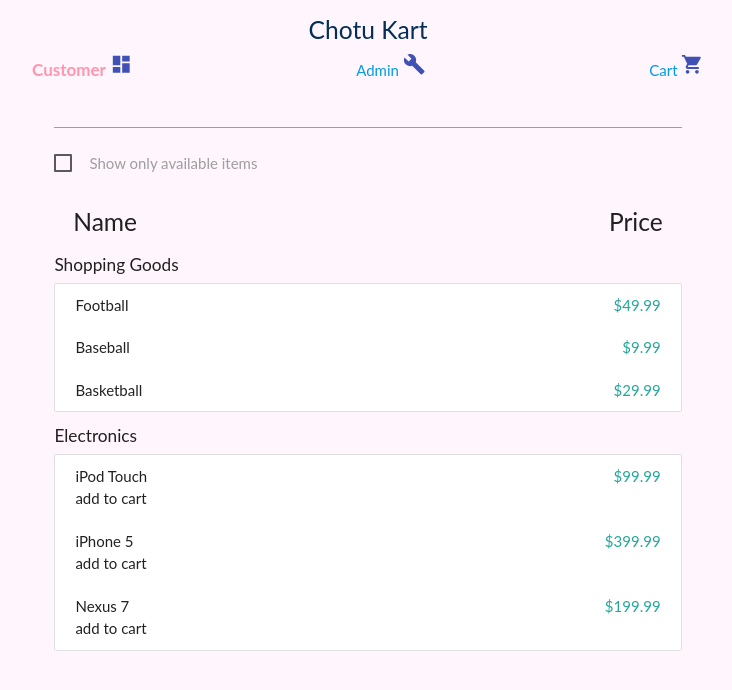
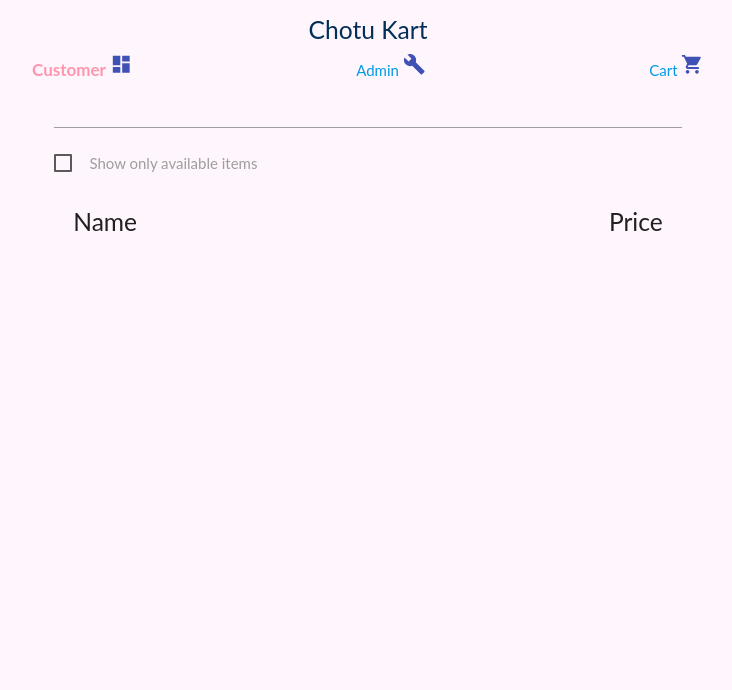
Before and after one commit to poornesh-pH/chotu-kart-react, a React (Create React App) app: page / in a window 1280 px wide. Shown: the top 690 px of the page, without its empty margins (272-1004 px from the left). Built offline with nearby package versions, Linux system fonts and the light colour scheme.

Commit message:
3 files modified

```diff
--- a/src/Components/ProductList.js
+++ b/src/Components/ProductList.js
@@ -1,15 +1,15 @@
 import React from 'react';
 
 export default function ProductList(props) {
-  // console.log(props, 'product list props');
+  console.log(props, 'product list props');
   return (
     <div>
       <div className="heading">
         <h5>Name</h5>
         <h5>Price</h5>
       </div>
-      <h6>Shopping Goods</h6>
-      <ul className="collection">
+      {/* <h6>Shopping Goods</h6> */}
+      {/* <ul className="collection">
         {props.filteredProducts.map(product => {
           if (product.category == 'Sporting Goods') {
             return (
@@ -32,13 +32,13 @@ export default function ProductList(props) {
                 <li className="collection-item">
                   {product.name}
                   <div className="secondary-content">{product.price}</div>
-                  <div>add to cart </div>
+                  <div><button>add to kart</button> </div>
                 </li>
               </div>
             );
           }
         })}
-      </ul>
+      </ul> */}
     </div>
   );
 }
--- a/src/Components/Search.js
+++ b/src/Components/Search.js
@@ -1,6 +1,5 @@
 import React, { Component } from 'react';
 import ProductList from './ProductList';
-import TextField from '@material-ui/core/TextField';
 
 export default class Search extends Component {
   constructor(props) {
--- a/src/json.js
+++ b/src/json.js
@@ -1,38 +1,182 @@
 export const products = [
   {
-    category: 'Sporting Goods',
-    price: '$49.99',
-    stocked: true,
-    name: 'Football'
+    id: 1,
+    name: 'The Power of HABIT',
+    description:
+      'The Power of HABIT: Why We Do What We Do in Life and Business. A young woman walks into a laboratory. Over the past two years, she has transformed almost every aspect of her life. She has quit smoking, run a marathon, and been promoted at work. The patterns inside her brain, neurologists discover, have fundamentally changed.',
+    price: 16.33,
+    author: 'Charles Duhigg',
+    type: 'hardcover',
+    img:
+      'https://images-na.ssl-images-amazon.com/images/I/51ejXdSceNL._AA300_.jpg',
+    inCart: false,
+    category: 'business',
+    stocked: true
   },
   {
-    category: 'Sporting Goods',
-    price: '$9.99',
-    stocked: true,
-    name: 'Baseball'
+    id: 2,
+    name: 'Think and Grow Rich',
+    description:
+      "'Think and Grow Rich!' explains entrepreneur Andrew Carnegie’s secret to success, revealed to Napoleon Hill during private interviews with Carnegie, the richest man of his time, and during more than 20 years of research into the lives and philosophies of more than 500 of the most successful people in America. This timeless classic presents a systematic nuts-and-bolts approach to developing the skills and mindset required to achieve exceptional success in any field or endeavor, personal or professional. Hill explains in detail 13 steps required to achieve those goals. The book contains numerous self-tests and checklists.",
+    price: 8.98,
+    author: 'Napoleon Hill',
+    type: 'hardcover',
+    img:
+      'https://images-na.ssl-images-amazon.com/images/I/51ZouHoBGtL._SX315_BO1,204,203,200_.jpg',
+    inCart: false,
+    category: 'business',
+    stocked: false
   },
   {
-    category: 'Sporting Goods',
-    price: '$29.99',
-    stocked: false,
-    name: 'Basketball'
+    id: 3,
+    name: 'The 7 Habits of Highly Effective People',
+    description:
+      'The 7 Habits of Highly Effective People: Powerful Lessons in Personal Change. The 7 Habits of Highly Effective People, the beloved classic that has sold over 20 million copies worldwide, is celebrating its 25th anniversary with this reissue! With a new foreword, the wisdom of the 7 Habits still holds true after all these years. The 7 Habits have become so famous because they work. They have been integrated into everyday thinking by many millions of people. The reason: They work. Habit 1: Be Proactive. Habit 2: Begin with the End in Mind. Habit 3: Put First Things First. Habit 4: Think Win/Win. Habit 5: Seek First to Understand, Then to Be Understood. Habit 6: Synergize. Habit 7: Sharpen the Saw. The book presents a principle-centered approach for solving personal and professional problems.',
+    price: 11.48,
+    author: 'Stephen R. Covey',
+    type: 'paperback',
+    img:
+      'https://images-na.ssl-images-amazon.com/images/I/51Myx6jMujL._AA300_.jpg',
+    inCart: false,
+    category: 'business',
+    stocked: true
   },
   {
-    category: 'Electronics',
-    price: '$99.99',
-    stocked: true,
-    name: 'iPod Touch'
+    id: 4,
+    name: 'Principles: Life and Work',
+    description:
+      "In Principles, Dalio shares what he's learned over the course of his remarkable career. He argues that life, management, economics, and investing can all be systemized into rules and understood like machines.",
+    price: 18.0,
+    author: 'Ray Dalio',
+    type: 'hardcover',
+    img:
+      'https://images-na.ssl-images-amazon.com/images/I/51UyMOpP%2BGL._AA300_.jpg',
+    inCart: false,
+    category: 'business',
+    stocked: false
   },
   {
-    category: 'Electronics',
-    price: '$399.99',
-    stocked: false,
-    name: 'iPhone 5'
+    id: 5,
+    name: 'How to Win Friends & Influence People',
+    description:
+      'For more than sixty years the rock-solid, time-tested advice in this book has carried thousands of now famous people up the ladder of success in their business and personal lives. Now this previously revised and updated bestseller is available in trade paperback for the first time to help you achieve your maximum potential throughout the next century!',
+    price: 9.6,
+    author: 'Dale Carnegie',
+    type: 'paperback',
+    img:
+      'https://images-na.ssl-images-amazon.com/images/I/51PWIy1rHUL._AA300_.jpg',
+    inCart: false,
+    category: 'business',
+    stocked: true
   },
   {
-    category: 'Electronics',
-    price: '$199.99',
-    stocked: true,
-    name: 'Nexus 7'
+    id: 6,
+    name: 'The Whole 30',
+    description:
+      "Since 2009, Melissa Hartwig’s critically-acclaimed Whole30 program has quietly led hundreds of thousands of people to effortless weight loss and better health—along with stunning improvements in sleep quality, energy levels, mood, and self-esteem. The program accomplishes all of this by specifically targeting people’s habits and emotional relationships with food. The Whole30 is designed to help break unhealthy patterns of behavior, stop stress-related comfort eating, and reduce cravings, particularly for sugar and carbohydrates. Many Whole30 participants have described achieving 'food freedom'—in just thirty days.",
+    price: 18.0,
+    author: 'Melissa Hartwig',
+    type: 'hardcover',
+    img:
+      'https://images-na.ssl-images-amazon.com/images/I/61WFjEDBktL._SX437_BO1,204,203,200_.jpg',
+    inCart: false,
+    category: 'cookbooks',
+    stocked: false
+  },
+  {
+    id: 7,
+    name: 'The Food Lab',
+    description:
+      "Ever wondered how to pan-fry a steak with a charred crust and an interior that's perfectly medium-rare from edge to edge when you cut into it? How to make homemade mac 'n' cheese that is as satisfyingly gooey and velvety-smooth as the blue box stuff, but far tastier? How to roast a succulent, moist turkey (forget about brining!)―and use a foolproof method that works every time?",
+    price: 33.94,
+    author: 'J. Kenji López-Alt',
+    type: 'harcover',
+    img:
+      'https://images-na.ssl-images-amazon.com/images/I/419aGgQt-5L._SX392_BO1,204,203,200_.jpg',
+    inCart: false,
+    category: 'cookbooks',
+    stocked: true
+  },
+  {
+    id: 10,
+    name: 'True Fiction (Ian Ludlow Thrillers)',
+    description:
+      'A breakneck thriller where truth and fiction collide for the unluckiest writer alive.',
+    price: 4.99,
+    author: 'Lee Goldberg',
+    type: 'kindle',
+    img:
+      'https://images-na.ssl-images-amazon.com/images/I/51UbplnqSgL._SX331_BO1,204,203,200_.jpg',
+    inCart: false,
+    category: 'mystery',
+    stocked: false
+  },
+  {
+    id: 11,
+    name: 'The Last Move',
+    description:
+      "An FBI agent must catch a copycat killer. The only difference this time: she's the final victim.",
+    price: 7.91,
+    author: 'Mary Burton',
+    type: 'paperback',
+    img:
+      'https://images-na.ssl-images-amazon.com/images/I/514jRDA21TL._AA300_.jpg',
+    inCart: false,
+    category: 'mystery',
+    stocked: true
+  },
+  {
+    id: 12,
+    name: 'Stillhouse Lake (Stillhouse Lake Series)',
+    description:
+      'Gina Royal is the definition of average—a shy Midwestern housewife with a happy marriage and two adorable children. But when a car accident reveals her husband’s secret life as a serial killer, she must remake herself as Gwen Proctor—the ultimate warrior mom.',
+    price: 8.96,
+    author: 'Rachel Caine',
+    type: 'paperback',
+    img:
+      'https://images-na.ssl-images-amazon.com/images/I/41RTt7alEqL._SX332_BO1,204,203,200_.jpg',
+    inCart: false,
+    category: 'mystery',
+    stocked: false
+  },
+  {
+    id: 16,
+    name: "Harry Potter and the Sorcerer's Stone",
+    description:
+      "On Harry's eleventh birthday, a great beetle-eyed giant of a man called Rubeus Hagrid bursts in with some astonishing news: Harry Potter is a wizard, and he has a place at Hogwarts School of Witchcraft and Wizardry. An incredible adventure is about to begin!",
+    price: 24.64,
+    author: 'J.K.Rowling',
+    type: 'hardcover',
+    img: 'https://images-na.ssl-images-amazon.com/images/I/51qlgJ6ZojL.jpg',
+    inCart: false,
+    category: 'scifi',
+    stocked: true
+  },
+  {
+    id: 17,
+    name: 'A Game of Thrones: A Song of Ice and Fire, Book 1',
+    description:
+      'As a whole, this series comprises a genuine masterpiece of modern fantasy, bringing together the best the genre has to offer. Magic, mystery, intrigue, romance, and adventure fill these pages and transport us to a world unlike any we have ever experienced.',
+    price: 25.16,
+    author: 'George R. R. Martin',
+    type: 'hardcover',
+    img:
+      'https://images-na.ssl-images-amazon.com/images/I/51n5SAiAz7L._AA300_.jpg',
+    inCart: false,
+    category: 'accessories',
+    stocked: false
+  },
+  {
+    id: 18,
+    name: 'The Lord of the Rings: One Volume',
+    description:
+      'In ancient times the Rings of Power were crafted by the Elven-smiths, and Sauron, the Dark Lord, forged the One Ring, filling it with his own power so that he could rule all others.',
+    price: 27.66,
+    author: 'J.R.R. Tolkien',
+    type: 'hardcover',
+    img: 'https://images-na.ssl-images-amazon.com/images/I/51d4G0sFMzL.jpg',
+    inCart: false,
+    category: 'scifi',
+    stocked: true
   }
 ];
```
